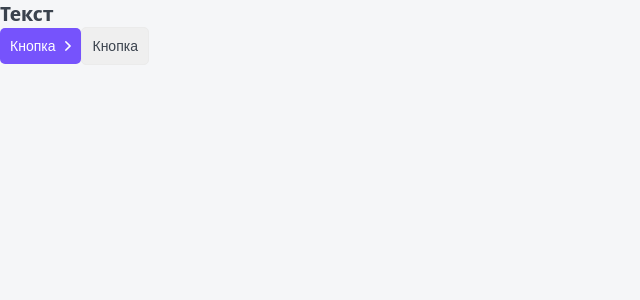
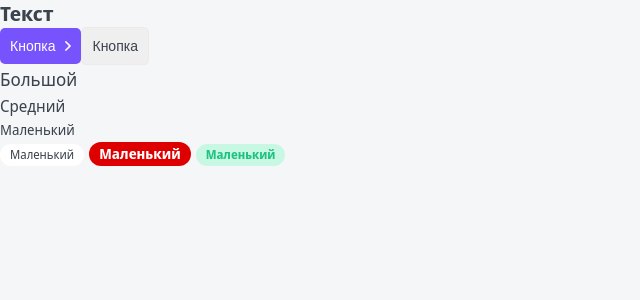
Before and after one commit to ydergachev/top-app, a Next.js app: page / in a window 1280 px wide. Shown: the top 300 px of the page, without its empty margins (0-640 px from the left). Built offline with nearby package versions, Linux system fonts and the light colour scheme.

Commit message:
Implement tag and p

```diff
--- /dev/null
+++ b/components/P/P.module.css
@@ -0,0 +1,18 @@
+.p {
+  margin: 0;
+}
+
+.s {
+  font-size: 14px;
+  line-height: 24px;
+}
+
+.m {
+  font-size: 16px;
+  line-height: 24px;
+}
+
+.l {
+  font-size: 18px;
+  line-height: 29px;
+}
--- /dev/null
+++ b/components/P/P.props.ts
@@ -0,0 +1,6 @@
+import { DetailedHTMLProps, HTMLAttributes, ReactNode } from "react";
+
+export interface PProps extends DetailedHTMLProps<HTMLAttributes<HTMLParagraphElement>, HTMLParagraphElement> {
+  size?: 's' | 'm' | 'l';
+  children: ReactNode;
+}
--- /dev/null
+++ b/components/P/P.tsx
@@ -0,0 +1,23 @@
+import { PProps } from "./P.props";
+import styles from "./P.module.css";
+import cn from "classnames";
+
+export const P = ({
+  size = "m",
+  children,
+  className,
+  ...props
+}: PProps): JSX.Element => {
+  return (
+    <p
+      className={cn(styles.p, className, {
+        [styles.s]: size === "s",
+        [styles.m]: size === "m",
+        [styles.l]: size === "l",
+      })}
+      {...props}
+    >
+      {children}
+    </p>
+  );
+};
--- /dev/null
+++ b/components/Tag/Tag.module.css
@@ -0,0 +1,47 @@
+.tag {
+  display: inline-block;
+  box-sizing: border-box;
+  margin-right: 5px;
+  border-radius: 20px;
+}
+
+.s {
+  padding: 5px 10px;
+  font-size: 12px;
+  line-height: 12px;
+}
+
+.m {
+  padding: 5px 10px;
+  font-size: 14px;
+  line-height: 14px;
+}
+
+.ghost {
+  background-color: var(--white);
+  border: 1px solid var(--gray-light);
+}
+
+.red {
+  color: var(--white);
+  font-weight: bold;
+  background-color: #DE0000;
+}
+
+.grey {
+  color: var(--white);
+  font-weight: bold;
+  background-color: #B3C0C9;
+}
+
+.green {
+  color: var(--green);
+  font-weight: bold;
+  background-color: var(--green-light);
+}
+
+.primary {
+  color: var(--primary);
+  background-color: none;
+  border: 1px solid var(--primary);
+}
--- /dev/null
+++ b/components/Tag/Tag.tsx
@@ -0,0 +1,29 @@
+import { PProps } from "./Tag.props";
+import styles from "./Tag.module.css";
+import cn from "classnames";
+
+export const Tag = ({
+  size = "m",
+  children,
+  color = "ghost",
+  href,
+  className,
+  ...props
+}: PProps): JSX.Element => {
+  return (
+    <div
+      className={cn(styles.tag, className, {
+        [styles.s]: size === "s",
+        [styles.m]: size === "m",
+        [styles.ghost]: color === "ghost",
+        [styles.red]: color === "red",
+        [styles.grey]: color === "grey",
+        [styles.green]: color === "green",
+        [styles.primary]: color === "primary",
+      })}
+      {...props}
+    >
+      {href ? <a>{children}</a> : <>{children}</>}
+    </div>
+  );
+};
--- a/components/index.ts
+++ b/components/index.ts
@@ -1,2 +1,4 @@
 export * from './Htag/Htag';
 export * from './Button/Button';
+export * from './P/P';
+export * from './Tag/Tag';
--- a/pages/index.tsx
+++ b/pages/index.tsx
@@ -1,4 +1,4 @@
-import { Htag, Button } from "../components";
+import { Htag, P, Tag, Button } from "../components";
 
 export default function Home(): JSX.Element {
   return (
@@ -6,6 +6,13 @@
       <Htag tag="h3">Текст</Htag>
       <Button appearance='primary' arrow="right">Кнопка</Button>
       <Button appearance='ghost'>Кнопка</Button>
+      <P size="l">Большой</P>
+      <P size="m">Средний</P>
+      <P size="s">Маленький</P>
+      <Tag size="s">Маленький</Tag>
+      <Tag size="m" color="red">Маленький</Tag>
+      <Tag size="s" color="green">Маленький</Tag>
+
     </div>
   );
 }
```
Also changed, not shown: components/Tag/Tag.props.ts (added, +8 -0 lines).
